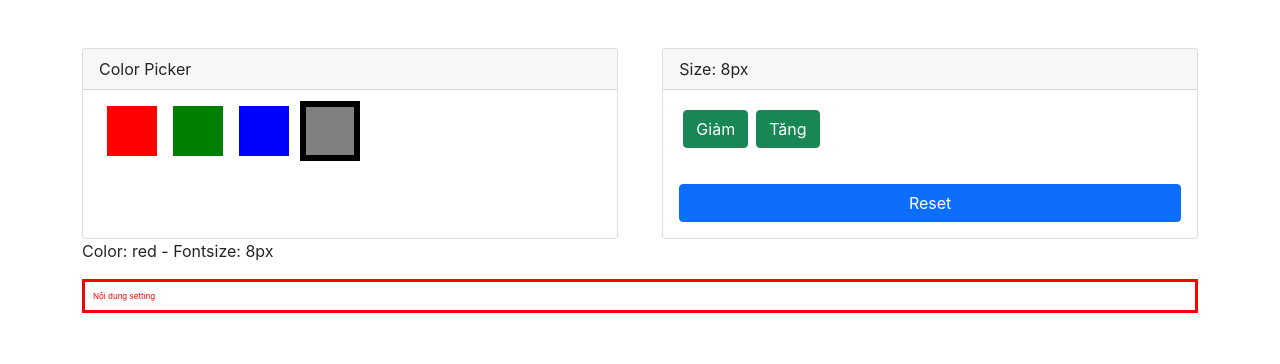
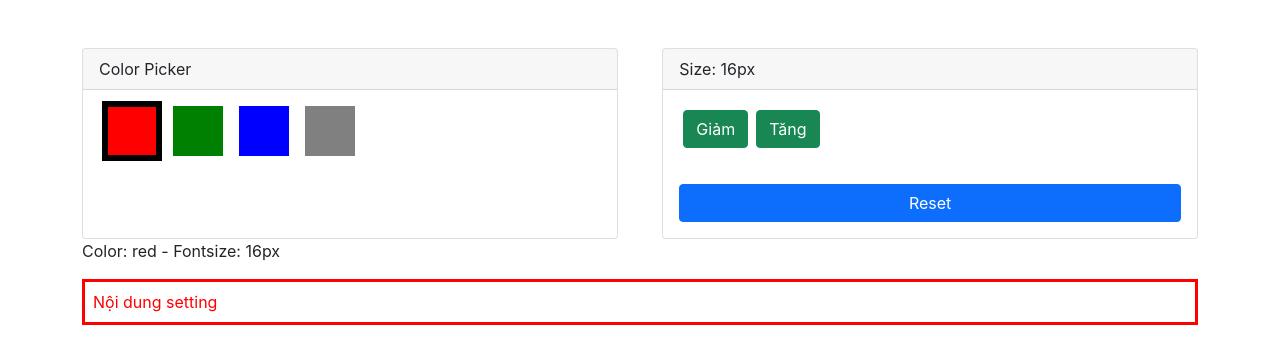
Before and after one commit to daokhoi2k2/learn-nghiepuit, a React (Create React App) app: page / in a window 1280 px wide. Shown: the top 364 px of the page. Built offline with nearby package versions, Linux system fonts and the light colour scheme.

Commit message:
Mini project with class component (Complete) by pass this.State for props

```diff
--- a/src/App.js
+++ b/src/App.js
@@ -1,25 +1,25 @@
-import React, { useState, useRef, useEffect } from "react";
+import React from "react";
 import { Component } from "react/cjs/react.production.min";
-import ColorPicker from "./components/ColorPicker";
-import Result from "./components/Result";
-import SizeSetting from "./components/SizeSetting";
+// import ColorPicker from "./components/ColorPicker";
+// import Result from "./components/Result";
+// import SizeSetting from "./components/SizeSetting";
+import Wrap from "./components/Wrap";
 class App extends Component {
   constructor(props) {
     super(props);
     this.state = {
-      fontSize: 8
+      fontSize: 8,
+      color: "red"
     }
+    console.log("Print in constuctor");
   }
+
   render() {
+    console.log("Re-render App")
     return (
       <>
-        <div className='container mt-5'>
-          <div className='d-flex justify-content-between'>
-            <ColorPicker />
-            <SizeSetting />
-          </div>
-          <Result className='mt-5' color='red' fontSize={8} />
-        </div>
+        <Wrap />
+        {console.log("Print in return render")}
       </>
     );
   }
--- a/src/components/ColorPicker/index.js
+++ b/src/components/ColorPicker/index.js
@@ -1,23 +1,63 @@
-import React from "react";
+import React, { createRef } from "react";
 import { Component } from "react/cjs/react.production.min";
 import "./style.css";
 
 class ColorPicker extends Component {
+  constructor(props) {
+    super(props);
+    this.colorItem = createRef();
+    this.stateApp = props.data;
+  }
+
+  colorPick = (target, color) => {
+    this.stateApp.setState({
+      color: color,
+    });
+  };
+
   render() {
     return (
-      <div className='card' style={{width: "48%"}}>
+      <div className='card' style={{ width: "48%" }}>
         <div className='card-header'>Color Picker</div>
         <div className='card-body'>
-          <div className='d-flex'>
-            <div className="color_item red" />
-            <div className="color_item green" />
-            <div className="color_item blue" />
-            <div className="color_item gray active" />
+          <div ref={this.colorItem} className='d-flex'>
+            <div
+              onClick={(e) => this.colorPick(e.target, "red")}
+              className={
+                this.stateApp.state.color === "red"
+                  ? "color_item red active"
+                  : "color_item red"
+              }
+            />
+            <div
+              onClick={(e) => this.colorPick(e.target, "green")}
+              className={
+                this.stateApp.state.color === "green"
+                  ? "color_item green active"
+                  : "color_item green"
+              }
+            />
+            <div
+              onClick={(e) => this.colorPick(e.target, "blue")}
+              className={
+                this.stateApp.state.color === "blue"
+                  ? "color_item blue active"
+                  : "color_item blue"
+              }
+            />
+            <div
+              onClick={(e) => this.colorPick(e.target, "gray")}
+              className={
+                this.stateApp.state.color === "gray"
+                  ? "color_item gray active"
+                  : "color_item gray"
+              }
+            />
           </div>
         </div>
       </div>
-    )
+    );
   }
-};
+}
 
 export default ColorPicker;
--- a/src/components/ColorPicker/style.css
+++ b/src/components/ColorPicker/style.css
@@ -2,6 +2,7 @@
     width: 50px;
     height: 50px;
     margin: 0 8px;
+    cursor: pointer;
 }
 
 .red {
--- a/src/components/Reset/index.js
+++ b/src/components/Reset/index.js
@@ -1,9 +1,18 @@
 import React from "react";
 import "./style.css";
 
-const Reset = () => {
+const Reset = ({ data }) => {
+  const handleReset = () => {
+    data.setState({
+      fontSize: 8,
+      color: "red"
+    })
+  };
+
   return (
-    <button className="btn btn-primary m-3">Reset</button>
+    <button onClick={handleReset} className='btn btn-primary m-3'>
+      Reset
+    </button>
   );
 };
 
--- a/src/components/Result/index.js
+++ b/src/components/Result/index.js
@@ -5,7 +5,6 @@ import "./style.css";
 class Result extends Component {
 
     render() {
-        console.log(this);
         return(<div>
             <p>Color: {this.props.color} - Fontsize: {this.props.fontSize}px</p>
             <div className="result" style={{color: this.props.color, fontSize: this.props.fontSize}}>
--- a/src/components/SizeSetting/index.js
+++ b/src/components/SizeSetting/index.js
@@ -1,22 +1,48 @@
 import React from "react";
+import { Component } from "react/cjs/react.production.min";
 import Reset from "../Reset";
 import "./style.css";
 
-const SizeSetting = () => {
+class SizeSetting extends Component {
+  constructor(props) {
+    super(props);
+    this.stateApp = props.data;
+  }
+  increase = () => {
+    console.log();
+    this.stateApp.setState({
+      fontSize:
+        this.stateApp.state.fontSize + 2 >= 38
+          ? 38
+          : this.stateApp.state.fontSize + 2,
+    });
+  };
+
+  decrease = () => {
+    this.stateApp.setState({
+      fontSize:
+        this.stateApp.state.fontSize - 2 <= 8
+          ? 8
+          : this.stateApp.state.fontSize - 2,
+    });
+  };
+
+  render() {
     return (
       <div className='card' style={{ width: "48%" }}>
-      <div className='card-header'>Size: 8px</div>
+        <div className='card-header'>Size: {this.stateApp.state.fontSize}px</div>
         <div className='card-body'>
-        <button className="btn btn-success m-1">
+          <button onClick={this.decrease} className='btn btn-success m-1'>
             Giảm
           </button>
-        <button className="btn btn-success m-1">
+          <button onClick={this.increase} className='btn btn-success m-1'>
             Tăng
           </button>
         </div>
-      <Reset />
+        <Reset data={this.stateApp} />
       </div>
     );
-};
+  }
+}
 
 export default SizeSetting;
--- /dev/null
+++ b/src/components/Wrap/index.js
@@ -0,0 +1,32 @@
+import React from "react";
+import { Component } from "react/cjs/react.production.min";
+import ColorPicker from "../ColorPicker";
+import Result from "../Result";
+import SizeSetting from "../SizeSetting";
+
+class Wrap extends Component {
+  constructor(props) {
+    super(props);
+    this.state = {
+      fontSize: 16,
+      color: "red"
+    }
+  }
+
+  render() {
+    console.log("Re-render Wrap")
+    return (
+      <>
+        <div className='container mt-5'>
+          <div className='d-flex justify-content-between'>
+            <ColorPicker data={this} />
+            <SizeSetting data={this} />
+          </div>
+          <Result className='mt-5' color={this.state.color} fontSize={this.state.fontSize} />
+        </div>
+      </>
+    );
+  }
+}
+
+export default Wrap;
```
Lines whose indentation alone changed are shown as unchanged.
